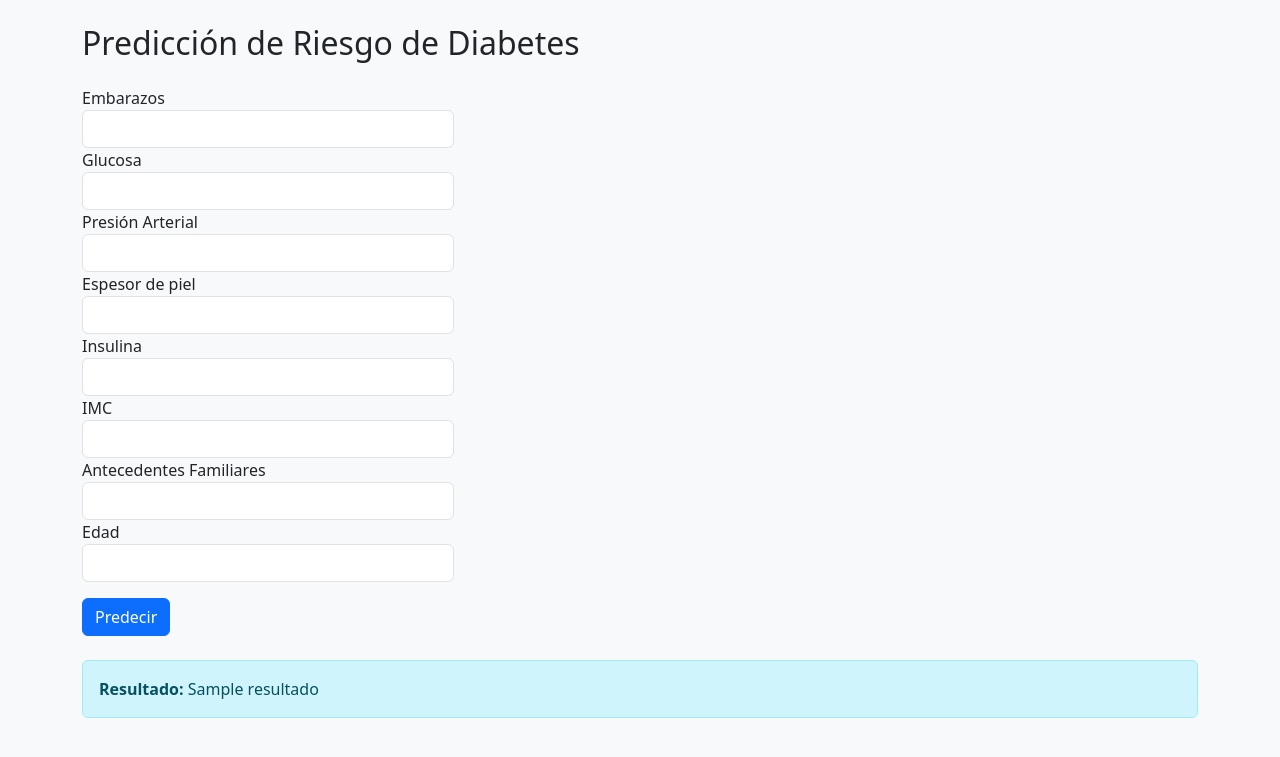
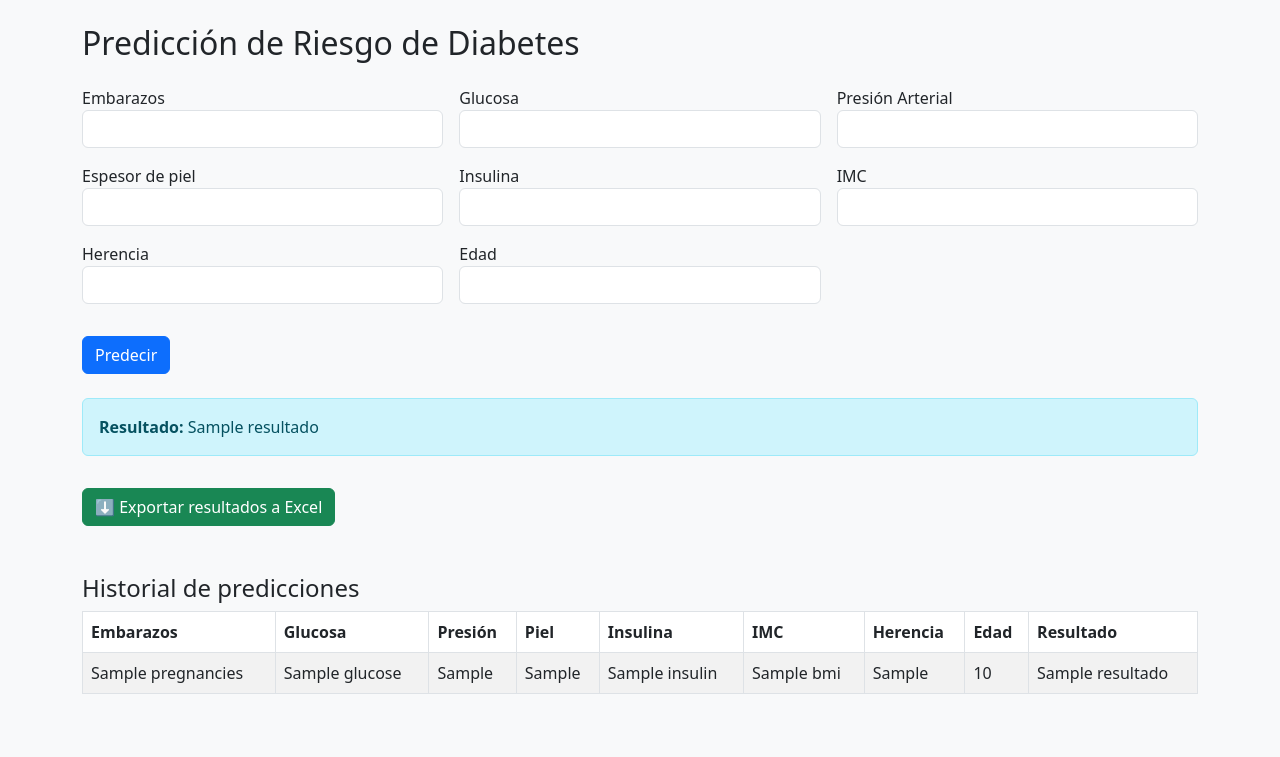
Before and after one commit to Sebrd06/prediccion_diabetes_ml, a Flask app: template templates/index.html in a window 1280 px wide. Shown: the top 757 px of the page. Run offline with Flask 3, Linux system fonts and the light colour scheme; the template is opened without the code that fills it: most values are stand-ins (such as "Sample title", 1, 10 or a date in 2020); parts of the project's set-up code (start-up, migrations or seed data) failed here and were passed over.

Commit message:
Actualización de app.py e index.html para permitir la descarga de los resultados de predicción en formato excel

```diff
--- a/app.py
+++ b/app.py
@@ -1,14 +1,18 @@
-from flask import Flask, render_template, request
+from flask import Flask, render_template, request, send_file
 import numpy as np
+import pandas as pd
 import joblib
+import os
 
 app = Flask(__name__)
 
 modelo = joblib.load('models/modelo_entrenado.pkl')
 
+historial_resultados = []
+
 @app.route('/')
 def index():
-    return render_template('index.html', resultado=None)
+    return render_template('index.html', resultado=None, historial=None)
 
 @app.route('/predecir', methods=['POST'])
 def predecir():
@@ -27,15 +31,35 @@ def predecir():
         entrada = np.array([datos])
         prediccion = modelo.predict(entrada)[0]
 
-        if prediccion == 1:
-            mensaje = "Riesgo de diabetes detectado"
-        else:
-            mensaje = "No hay riesgo de diabetes"
+        mensaje = " Riesgo de diabetes detectado" if prediccion == 1 else " No hay riesgo de diabetes"
 
-        return render_template('index.html', resultado=mensaje)
+        historial_resultados.append({
+            'Pregnancies': datos[0],
+            'Glucose': datos[1],
+            'BloodPressure': datos[2],
+            'SkinThickness': datos[3],
+            'Insulin': datos[4],
+            'BMI': datos[5],
+            'DiabetesPedigree': datos[6],
+            'Age': datos[7],
+            'Resultado': 'Sí' if prediccion == 1 else 'No'
+        })
+
+        return render_template('index.html', resultado=mensaje, historial=historial_resultados)
 
     except Exception as e:
-        return render_template('index.html', resultado=f"Error: {str(e)}")
+        return render_template('index.html', resultado=f"Error: {str(e)}", historial=None)
+
+@app.route('/descargar')
+def descargar():
+    if not historial_resultados:
+        return "No hay datos para exportar"
+
+    df = pd.DataFrame(historial_resultados)
+    os.makedirs('resultados', exist_ok=True)
+    export_path = 'resultados/resultado_diabetes.xlsx'
+    df.to_excel(export_path, index=False)
+    return send_file(export_path, as_attachment=True)
 
 if __name__ == '__main__':
     app.run(debug=True)
--- a/templates/index.html
+++ b/templates/index.html
@@ -2,21 +2,21 @@
 <html lang="es">
 <head>
     <meta charset="UTF-8">
-    <title>Predicción de Diabetes</title>
+    <title>Predicción de Riesgo de Diabetes</title>
     <link rel="stylesheet" href="https://cdn.jsdelivr.net/npm/bootstrap@5.3.0/dist/css/bootstrap.min.css">
 </head>
 <body class="p-4 bg-light">
     <div class="container">
         <h2 class="mb-4"> Predicción de Riesgo de Diabetes</h2>
 
-        <form action="/predecir" method="POST" class="row3">
+        <form action="/predecir" method="POST" class="row g-3">
             <div class="col-md-4"><label>Embarazos</label><input type="number" step="1" name="pregnancies" class="form-control" required></div>
             <div class="col-md-4"><label>Glucosa</label><input type="number" step="any" name="glucose" class="form-control" required></div>
             <div class="col-md-4"><label>Presión Arterial</label><input type="number" step="any" name="bloodpressure" class="form-control" required></div>
             <div class="col-md-4"><label>Espesor de piel</label><input type="number" step="any" name="skinthickness" class="form-control" required></div>
             <div class="col-md-4"><label>Insulina</label><input type="number" step="any" name="insulin" class="form-control" required></div>
             <div class="col-md-4"><label>IMC</label><input type="number" step="any" name="bmi" class="form-control" required></div>
-            <div class="col-md-4"><label>Antecedentes Familiares</label><input type="number" step="any" name="pedigree" class="form-control" required></div>
+            <div class="col-md-4"><label>Herencia</label><input type="number" step="any" name="pedigree" class="form-control" required></div>
             <div class="col-md-4"><label>Edad</label><input type="number" step="1" name="age" class="form-control" required></div>
             <div class="col-12"><button class="btn btn-primary mt-3" type="submit">Predecir</button></div>
         </form>
@@ -26,6 +26,42 @@
             <strong>Resultado:</strong> {{ resultado }}
         </div>
         {% endif %}
+
+        {% if historial %}
+            <a href="/descargar" class="btn btn-success mt-3">⬇ Exportar resultados a Excel</a>
+
+            <h4 class="mt-5">Historial de predicciones</h4>
+            <table class="table table-bordered table-striped">
+                <thead>
+                    <tr>
+                        <th>Embarazos</th>
+                        <th>Glucosa</th>
+                        <th>Presión</th>
+                        <th>Piel</th>
+                        <th>Insulina</th>
+                        <th>IMC</th>
+                        <th>Herencia</th>
+                        <th>Edad</th>
+                        <th>Resultado</th>
+                    </tr>
+                </thead>
+                <tbody>
+                    {% for fila in historial %}
+                    <tr>
+                        <td>{{ fila.Pregnancies }}</td>
+                        <td>{{ fila.Glucose }}</td>
+                        <td>{{ fila.BloodPressure }}</td>
+                        <td>{{ fila.SkinThickness }}</td>
+                        <td>{{ fila.Insulin }}</td>
+                        <td>{{ fila.BMI }}</td>
+                        <td>{{ fila.DiabetesPedigree }}</td>
+                        <td>{{ fila.Age }}</td>
+                        <td>{{ fila.Resultado }}</td>
+                    </tr>
+                    {% endfor %}
+                </tbody>
+            </table>
+        {% endif %}
     </div>
 </body>
 </html>
```
